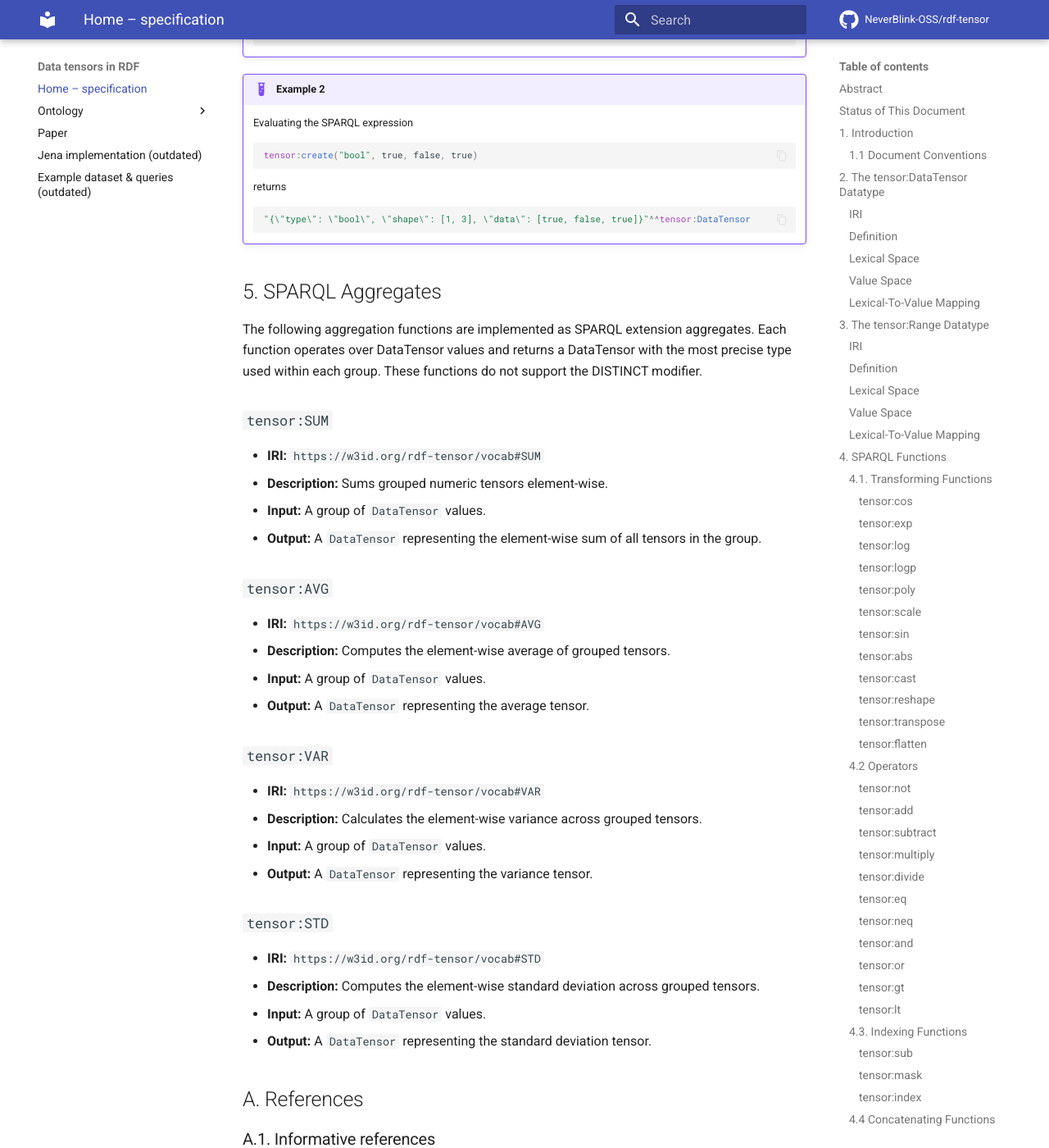
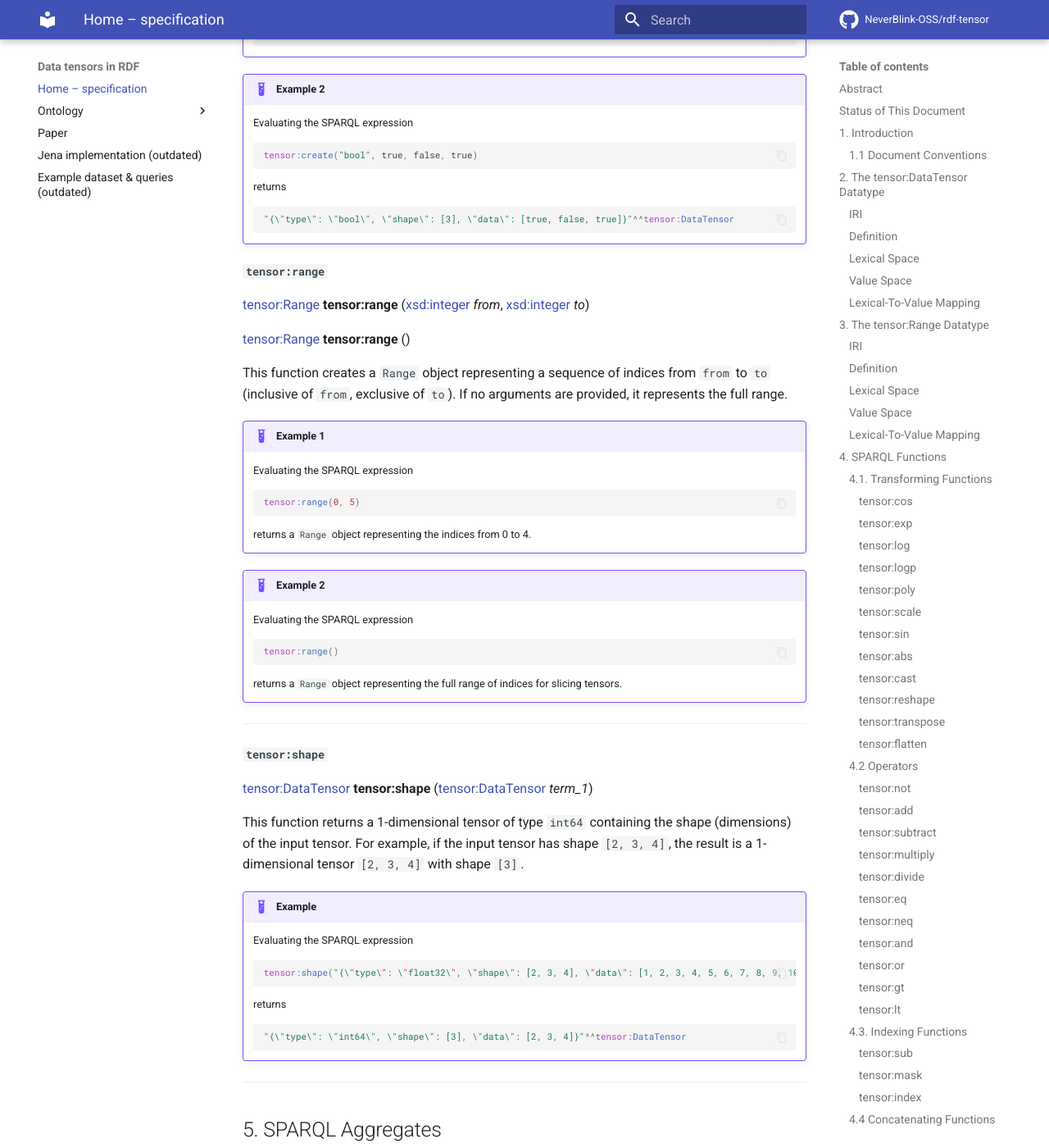
Before and after one commit to NeverBlink-OSS/rdf-tensor, an MkDocs documentation site: the page built from docs/index.md, in a window 1280 px wide and 1400 px high, scrolled down 29068 px. Shown: the whole window at 82% size. Built offline with MkDocs 1.6.1 and Material for MkDocs 9.7.7, drawn with Linux system fonts in a browser that asks for light colours; comment, search, counter and statistics services are not loaded; some of the changed text lies outside the part shown.

Commit message:
Update creator functions

````diff
--- a/docs/index.md
+++ b/docs/index.md
@@ -1463,8 +1463,60 @@
     returns
 
     ```turtle
-    "{\"type\": \"bool\", \"shape\": [1, 3], \"data\": [true, false, true]}"^^tensor:DataTensor
-    ```
+    "{\"type\": \"bool\", \"shape\": [3], \"data\": [true, false, true]}"^^tensor:DataTensor
+    ```
+
+#### `tensor:range`
+
+[tensor:Range](https://w3id.org/rdf-tensor/vocab#Range) **tensor:range** ([xsd:integer](http://www.w3.org/2001/XMLSchema#integer) _from_, [xsd:integer](http://www.w3.org/2001/XMLSchema#integer) _to_)
+
+[tensor:Range](https://w3id.org/rdf-tensor/vocab#Range) **tensor:range** ()
+
+This function creates a `Range` object representing a sequence of indices from `from` to `to` (inclusive of `from`, exclusive of `to`). If no arguments are provided, it represents the full range.
+
+!!! example "Example 1"
+
+    Evaluating the SPARQL expression
+
+    ```sparql
+    tensor:range(0, 5)
+    ```
+
+    returns a `Range` object representing the indices from 0 to 4.
+
+!!! example "Example 2"
+
+    Evaluating the SPARQL expression
+
+    ```sparql
+    tensor:range()
+    ```
+
+    returns a `Range` object representing the full range of indices for slicing tensors.
+
+---
+
+#### `tensor:shape`
+
+[tensor:DataTensor](https://w3id.org/rdf-tensor/vocab#DataTensor) **tensor:shape** ([tensor:DataTensor](https://w3id.org/rdf-tensor/vocab#DataTensor) _term_1_)
+
+This function returns a 1-dimensional tensor of type `int64` containing the shape (dimensions) of the input tensor. For example, if the input tensor has shape `[2, 3, 4]`, the result is a 1-dimensional tensor `[2, 3, 4]` with shape `[3]`.
+
+!!! example
+
+    Evaluating the SPARQL expression
+
+    ```sparql
+    tensor:shape("{\"type\": \"float32\", \"shape\": [2, 3, 4], \"data\": [1, 2, 3, 4, 5, 6, 7, 8, 9, 10, 11, 12, 13, 14, 15, 16, 17, 18, 19, 20, 21, 22, 23, 24]}"^^tensor:DataTensor)
+    ```
+
+    returns
+
+    ```turtle
+    "{\"type\": \"int64\", \"shape\": [3], \"data\": [2, 3, 4]}"^^tensor:DataTensor
+    ```
+
+---
 
 ## 5. SPARQL Aggregates
 
@@ -1515,3 +1567,7 @@
 **[NumPy]**
 <a name="numpy"></a>
 &nbsp; [NumPy](https://numpy.org/). NumPy Developers. NumPy. 2023. URL: https://numpy.org/
+
+**[ONNX (Open Neural Network Exchange)]**
+<a name="onnx"></a>
+&nbsp; [ONNX (Open Neural Network Exchange)](https://onnx.ai/). ONNX. 2019. URL: https://onnx.ai/
````
Also changed, not shown: other parts of docs/index.md (+4 -4 lines), 1 other file.
